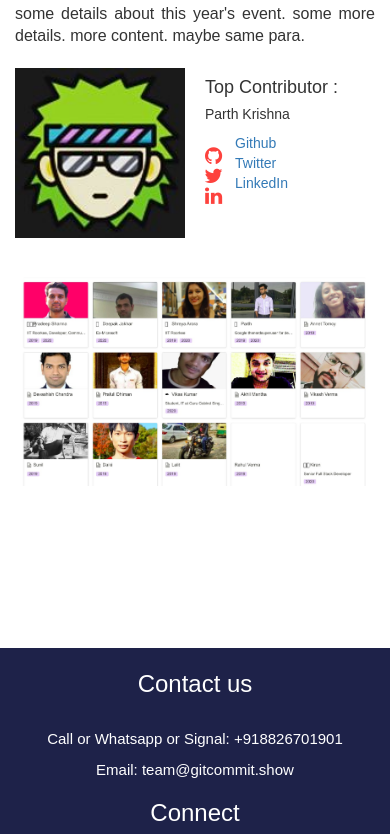
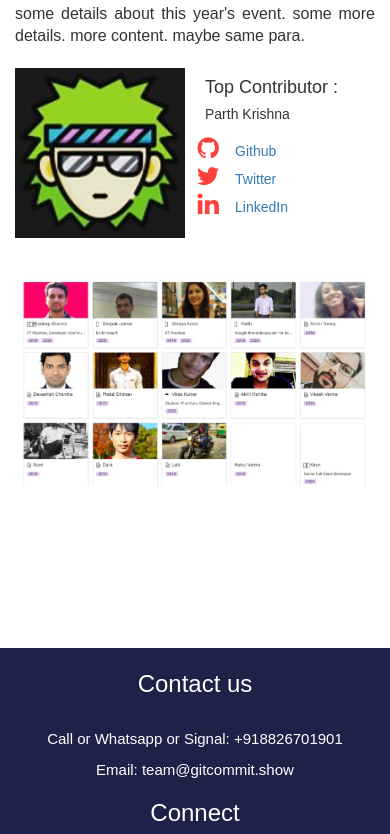
Before and after one commit to Git-Commit-Show/homepage, a plain HTML site: page index.html in a window 390 px wide. Shown: the part 2957-3791 px from the top of the page. Drawn offline with nearby package versions, Linux system fonts and the light colour scheme; a script that the page names is missing.

Commit message:
Top contributor section updated

```diff
--- a/assets/css/index.css
+++ b/assets/css/index.css
@@ -116,11 +116,10 @@ body {
 }
 
 .fa {
-	padding: 15px;
+	/* padding: 15px; */
 	font-size: 25px;
 	color: #FD423D;
 }
-
 .fa:hover {
 	color: #d5d5d5;
 	text-decoration: none;
@@ -170,6 +169,11 @@ footer {
 	text-align: center;
 	font-size: 15px;
 }
+.fa-ul li a{
+	display: inline-block;
+	margin-top: 8px;
+	text-align: center;
+}
 
 /*@media (max-width: 767px) {*/
 @media (max-width: 768px) {
@@ -183,10 +187,6 @@ footer {
 	}
 	.landing-text h1 h3 h4 {
 		font-size: 300%;
-	}
-	.fa {
-		font-size: 20px;
-		padding: 10px;
 	}
 	.icon {
 		margin-top: -2%;
```
